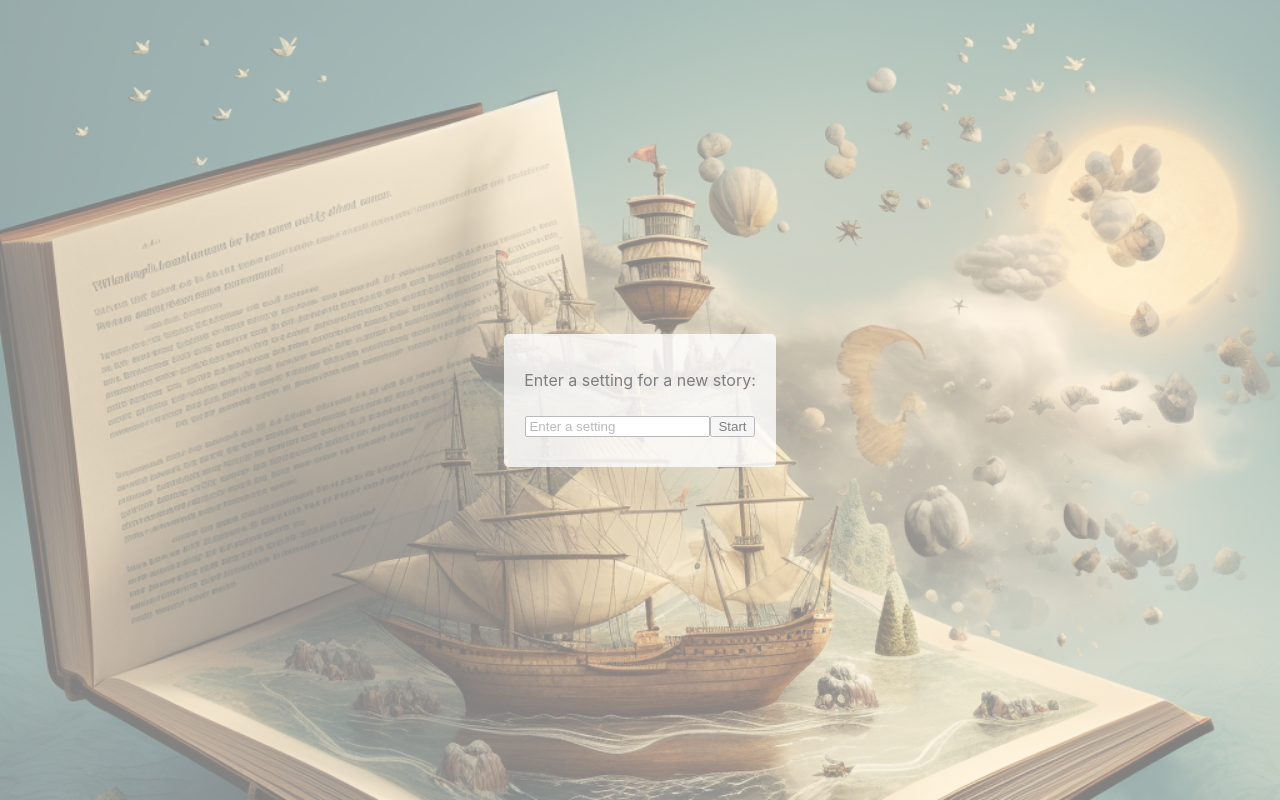
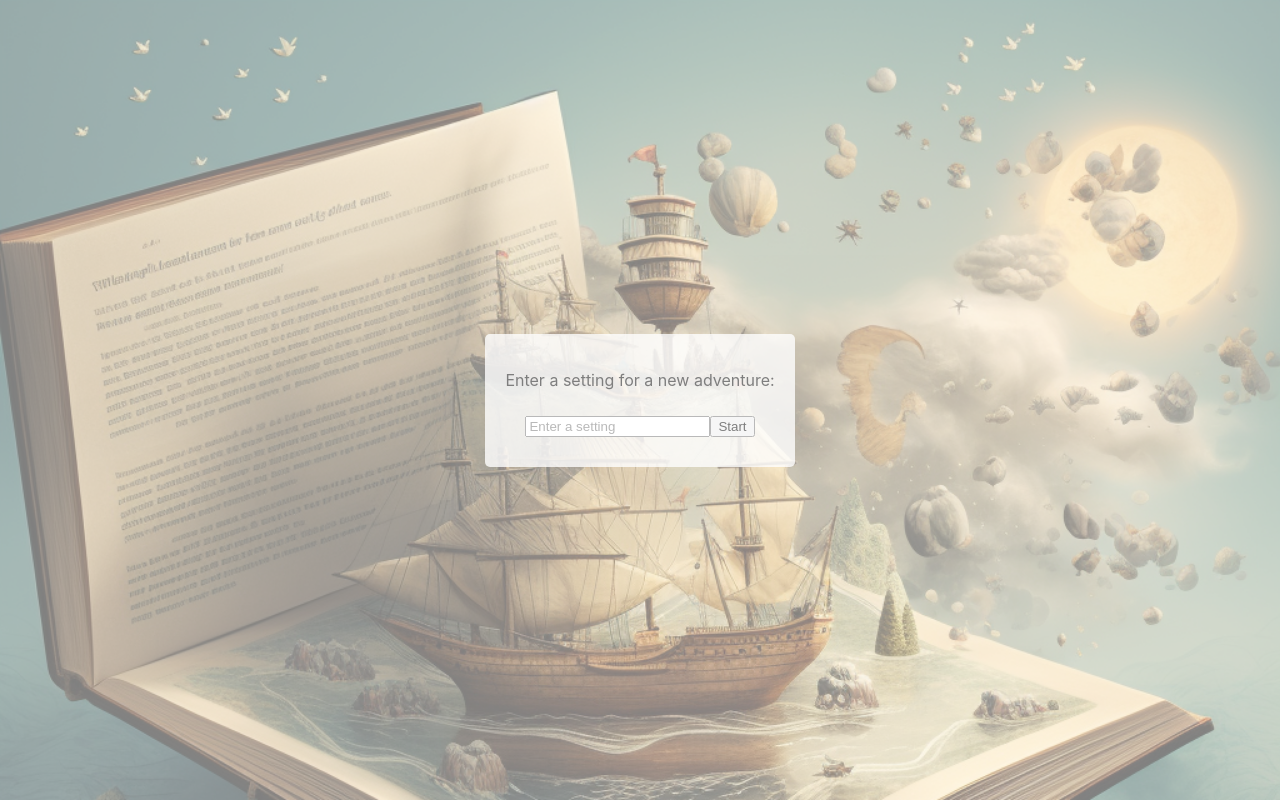
Before and after one commit to PIC123/DreamWeaver, a React (Create React App) app: page / in a window 1280 px wide. Built offline with nearby package versions, Linux system fonts and the light colour scheme; the HTML template or start-up script is replaced by a standard one.

Commit message:
first commit

```diff
--- a/src/Landing.js
+++ b/src/Landing.js
@@ -26,7 +26,7 @@ export default function Landing() {
       }}
     >
       <div className="input-container">
-        <p>Enter a setting for a new story:</p>
+        <p>Enter a setting for a new adventure:</p>
         <input type="text" value={setting} onChange={handleChange} placeholder="Enter a setting" />
         <button onClick={handleSubmit}>Start</button>
       </div>
```
